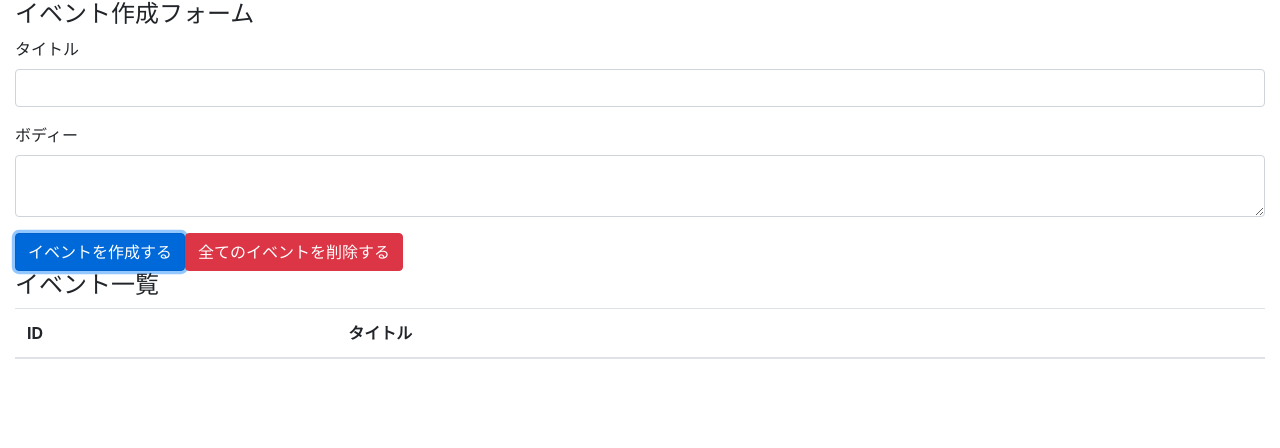
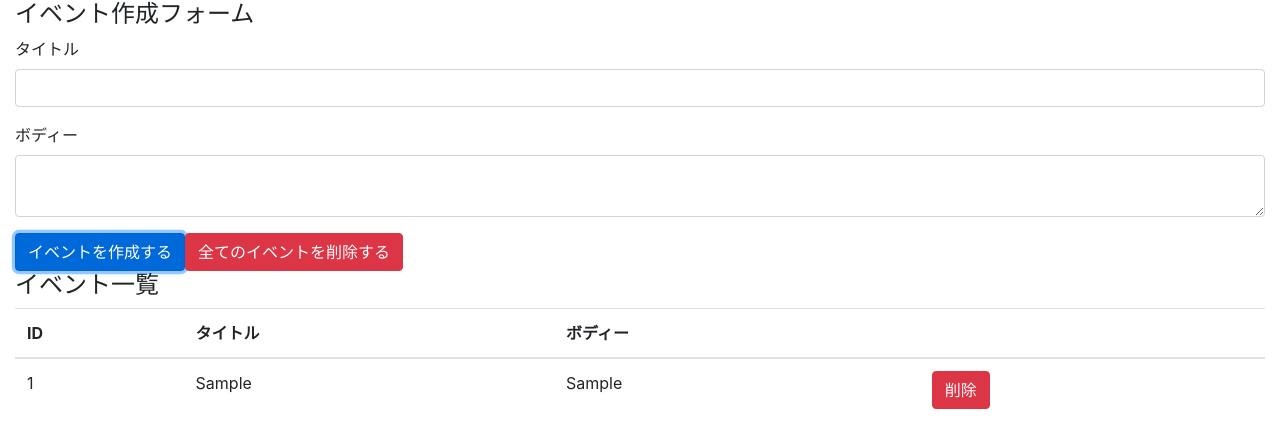
Before and after one commit to kkata/react-hooks-101, a React (Create React App) app: page / in a window 1280 px wide. Both pictures are taken after typing "Sample", "Sample" into the empty fields and a click on the button "イベントを作成する". Shown: the top 448 px of the page. Built offline with nearby package versions, Linux system fonts and the light colour scheme.

Commit message:
display events, refactor and implement remove button

```diff
--- a/src/components/App.js
+++ b/src/components/App.js
@@ -3,6 +3,8 @@
 import 'bootstrap/dist/css/bootstrap.min.css'
 
 import reducer from '../reducers'
+
+import Event from './Event'
 
 const App = () => {
   const [state, dispatch] = useReducer(reducer, [])
@@ -18,7 +20,6 @@
     setTitle('')
     setBody('')
   }
-  console.log({state})
   return (
     <div className="container-fluid">
       <h4>イベント作成フォーム</h4>
@@ -42,10 +43,12 @@
           <tr>
             <th>ID</th>
             <th>タイトル</th>
+            <th>ボディー</th>
             <th>&nbsp;</th>
           </tr>
         </thead>
         <tbody>
+          { state.map((event, index) => (<Event key={index} event={event} dispatch={dispatch}/>))}
         </tbody>
       </table>
     </div>
--- /dev/null
+++ b/src/components/Event.js
@@ -0,0 +1,19 @@
+import React from 'react'
+
+const Event = ({ dispatch, event }) => {
+    const id = event.id
+    const handleClickDleteButton = () => {
+        dispatch({type: 'DELETE_EVENT', id})
+    }
+    return (
+        <tr>
+            <td>{id}</td>
+            <td>{event.title}</td>
+            <td>{event.body}</td>
+            <td><button type="button" className="btn btn-danger" onClick={handleClickDleteButton}>削除</button></td>
+        </tr>
+    )
+
+}
+
+export default Event
--- a/src/reducers/index.js
+++ b/src/reducers/index.js
@@ -36,7 +36,7 @@
             const id = length === 0 ? 1 : state[length - 1].id + 1
             return [...state, { id, ...event }]
         case 'DELETE_EVENT':
-            return state
+            return state.filter(event => event.id !== action.id)
         case 'DELETE_ALL_EVENTS':
             return []
         default:
```
